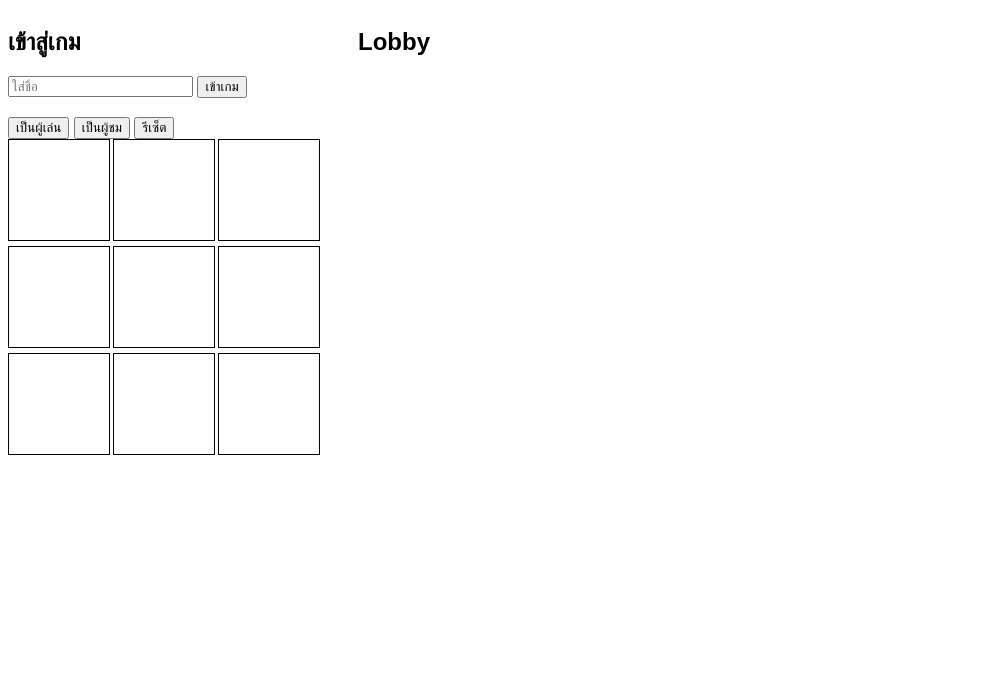
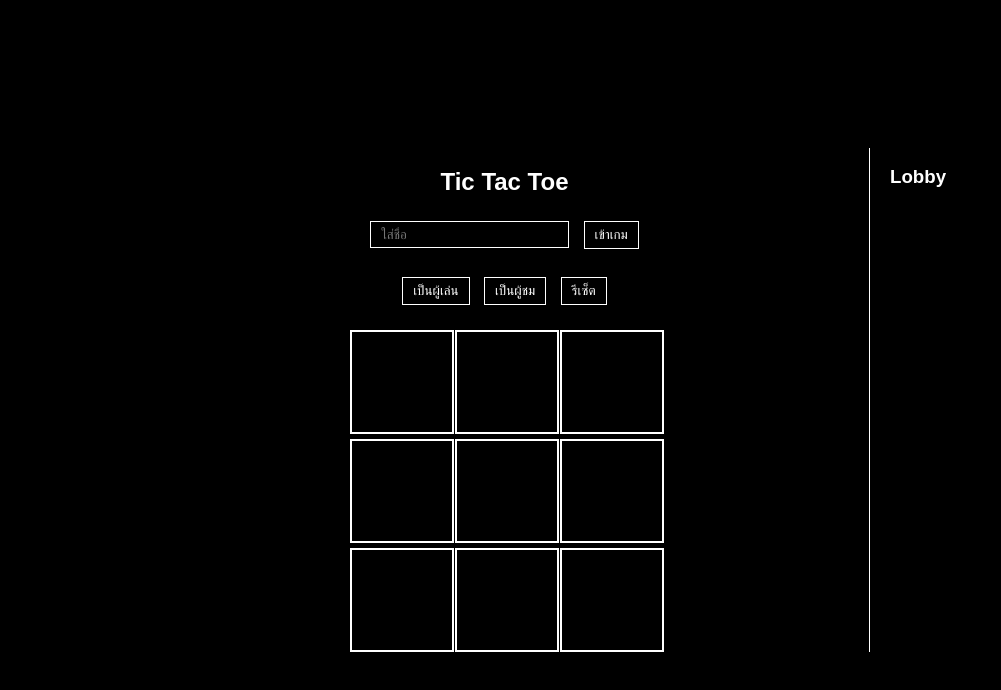
Before and after one commit to Guntragorn/tic-tac-toe-online, a website: page public/index.html in a window 1280 px wide. Shown: the whole page, without its empty margins (0-1001 px from the left). Drawn offline with nearby package versions, Linux system fonts and the light colour scheme; no server answers.

Commit message:
update code

```diff
--- a/public/index.html
+++ b/public/index.html
@@ -1,15 +1,36 @@
 <!DOCTYPE html>
 <html>
 <head>
-    <title>Tic Tac Toe Online</title>
+    <title>Tic Tac Toe Dark</title>
     <style>
-        body { font-family: Arial; display: flex; }
-        .left { margin-right: 40px; }
+        body {
+            margin: 0;
+            font-family: Arial;
+            background-color: black;
+            color: white;
+            display: flex;
+            justify-content: center;
+            align-items: center;
+            height: 100vh;
+        }
+
+        .container {
+            display: flex;
+            width: 90%;
+            max-width: 1000px;
+        }
+
+        .game {
+            flex: 1;
+            text-align: center;
+        }
 
         .board {
             display: grid;
             grid-template-columns: repeat(3, 100px);
             gap: 5px;
+            justify-content: center;
+            margin-top: 20px;
         }
 
         .cell {
@@ -18,15 +39,57 @@
             font-size: 2em;
             text-align: center;
             line-height: 100px;
-            border: 1px solid black;
+            border: 2px solid white; /* 🔥 แก้ให้เห็นชัด */
             cursor: pointer;
+        }
+
+        .cell:hover {
+            background: rgba(255,255,255,0.1);
+        }
+
+        input {
+            background: black;
+            color: white;            /* 🔥 แก้ปัญหาชื่อหาย */
+            border: 1px solid white;
+            padding: 5px 10px;
+            margin: 5px;
+            caret-color: white;      /* 🔥 cursor ขาว */
+        }
+
+        button {
+            background: black;
+            color: white;
+            border: 1px solid white;
+            padding: 5px 10px;
+            margin: 5px;
+            cursor: pointer;
+        }
+
+        button:hover {
+            background: white;
+            color: black;
+        }
+
+        .lobby {
+            width: 250px;
+            border-left: 1px solid white;
+            padding-left: 20px;
+        }
+
+        ul {
+            list-style: none;
+            padding: 0;
         }
     </style>
 </head>
 <body>
 
-<div class="left">
-    <h2>เข้าสู่เกม</h2>
+<div class="container">
+
+    <!-- เกม -->
+    <div class="game">
+        <h2>Tic Tac Toe</h2>
+
         <input id="name" placeholder="ใส่ชื่อ">
         <button onclick="join()">เข้าเกม</button>
 
@@ -39,9 +102,12 @@
         <div class="board" id="board"></div>
     </div>
 
-<div>
-    <h2>Lobby</h2>
+    <!-- Lobby -->
+    <div class="lobby">
+        <h3>Lobby</h3>
         <ul id="lobby"></ul>
+    </div>
+
 </div>
 
 <script src="/socket.io/socket.io.js"></script>
@@ -74,12 +140,11 @@ function join() {
     socket.emit("join", name);
 }
 
-// เป็น player
+// roles
 function bePlayer() {
     socket.emit("bePlayer");
 }
 
-// เป็น spectator
 function beSpectator() {
     socket.emit("beSpectator");
 }
@@ -114,17 +179,11 @@ socket.on("update", (data) => {
         cell.textContent = board[i];
     });
 
-    // เริ่มเกมเมื่อมีการเดิน
     if (board.some(cell => cell !== "")) {
         gameActive = true;
     }
 
-    // แสดงตาเฉพาะตอนเล่น
-    if (gameActive) {
-        statusText.textContent = "ตา: " + data.currentTurn;
-    } else {
-        statusText.textContent = "";
-    }
+    statusText.textContent = gameActive ? "ตา: " + data.currentTurn : "";
 });
 
 // ผู้ชนะ
```
Also changed, not shown: server.js (+2 -16 lines). Lines whose indentation alone changed are shown as unchanged.
